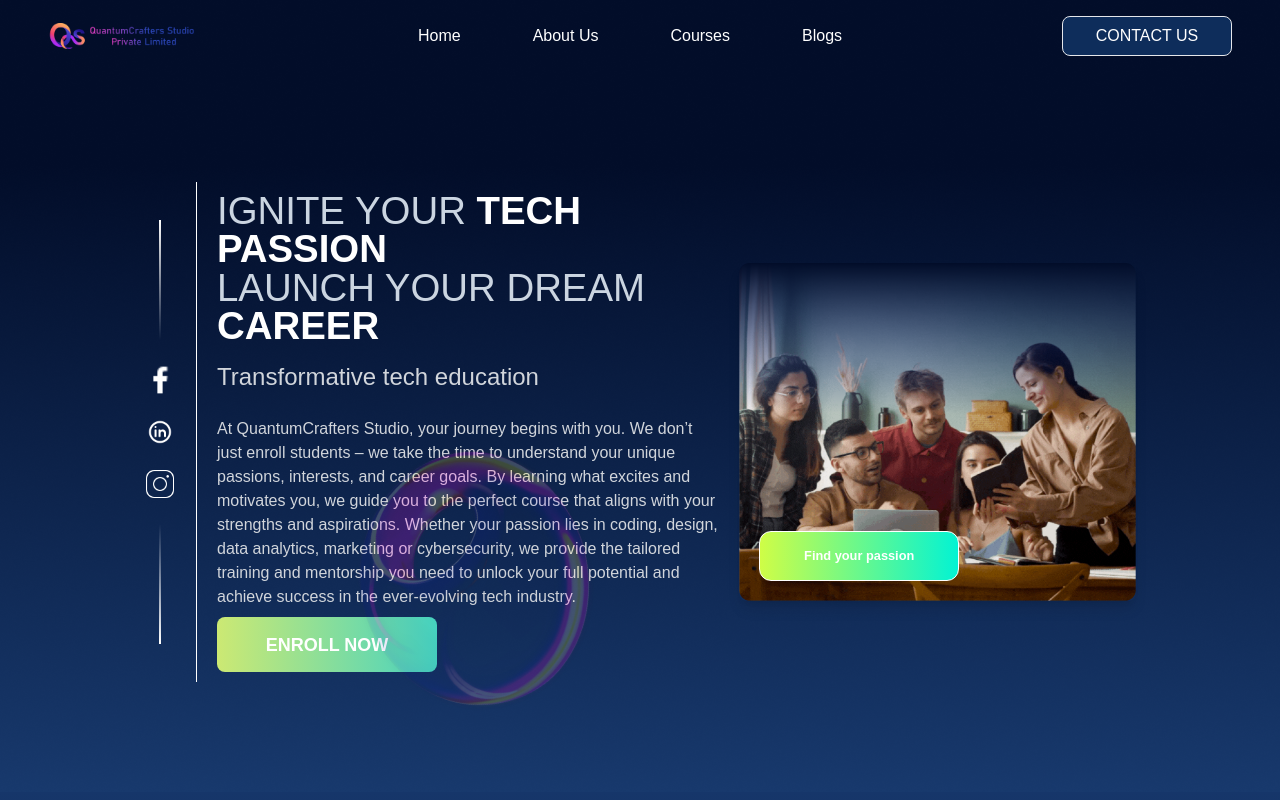
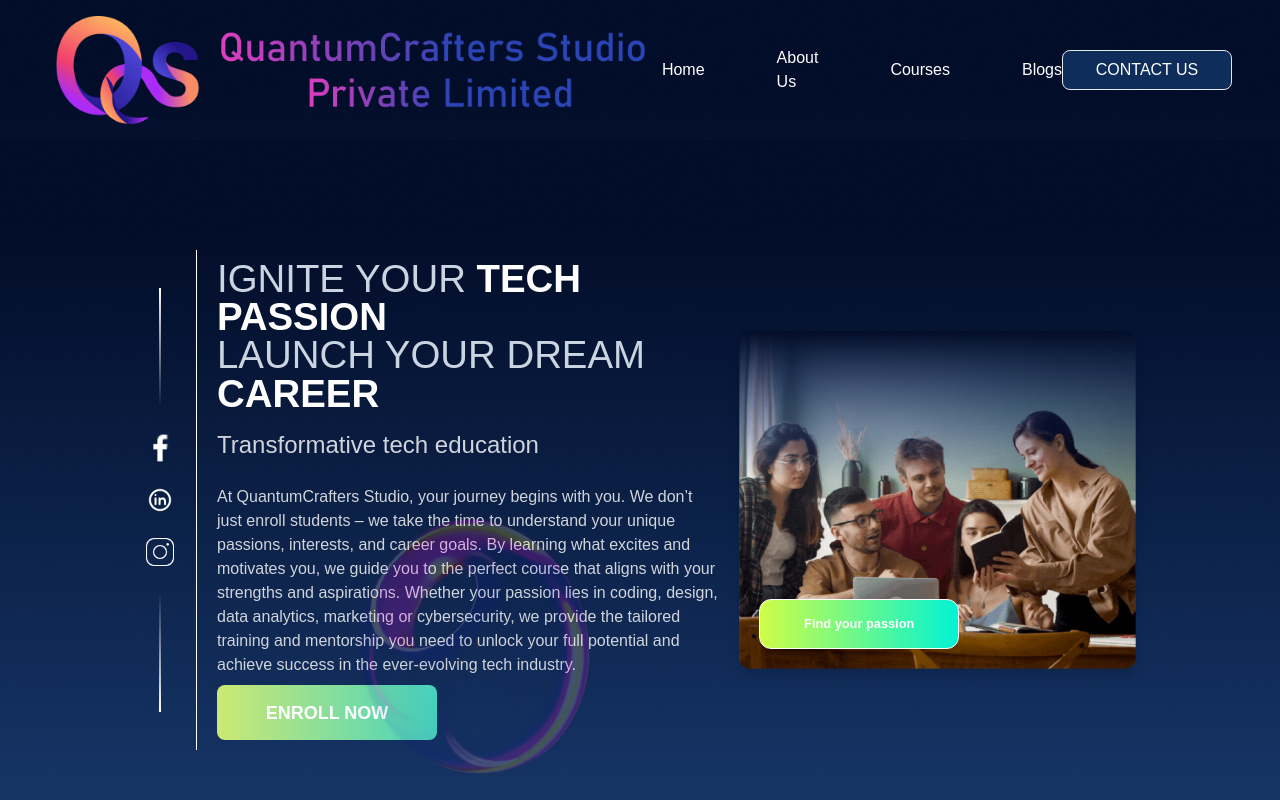
Before and after one commit to qcsstudio/qcsstudio, a Next.js app: page / in a window 1280 px wide. Shown: the top 800 px of the page. Built offline with nearby package versions, Linux system fonts and the light colour scheme.

Commit message:
logo updated

```diff
--- a/src/components/Navbar.js
+++ b/src/components/Navbar.js
@@ -16,7 +16,7 @@ const Navbar = () => {
         {/* Logo Container */}
         <div className="flex items-center">
           <Link href="/" className="flex items-center">
-            <Image src={RealLogo} alt="Logo" width={150} height={100} />
+            <Image src={RealLogo} alt="Logo" width={1024} height={1024} className="w-[250] "/>
           </Link>
         </div>
 
```
